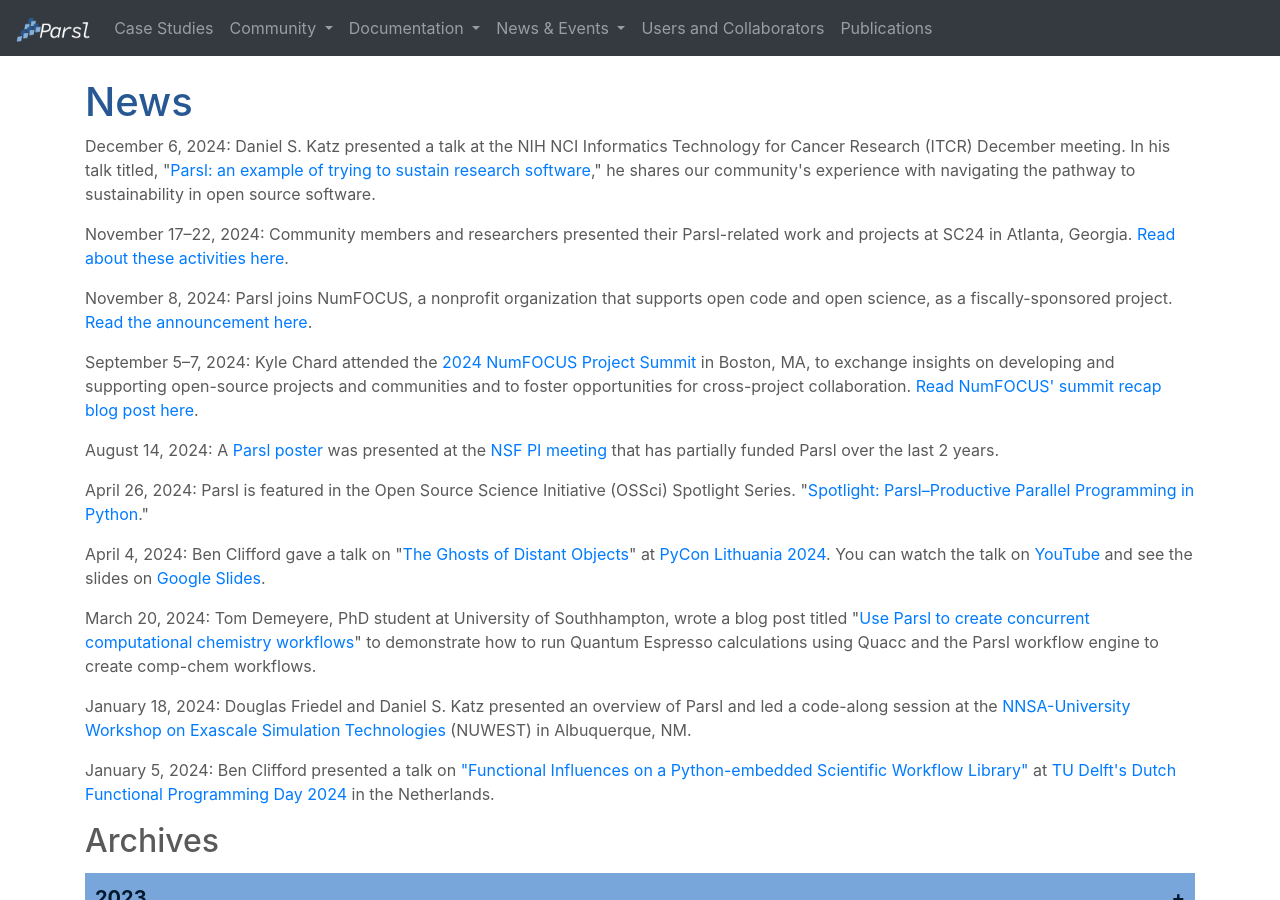
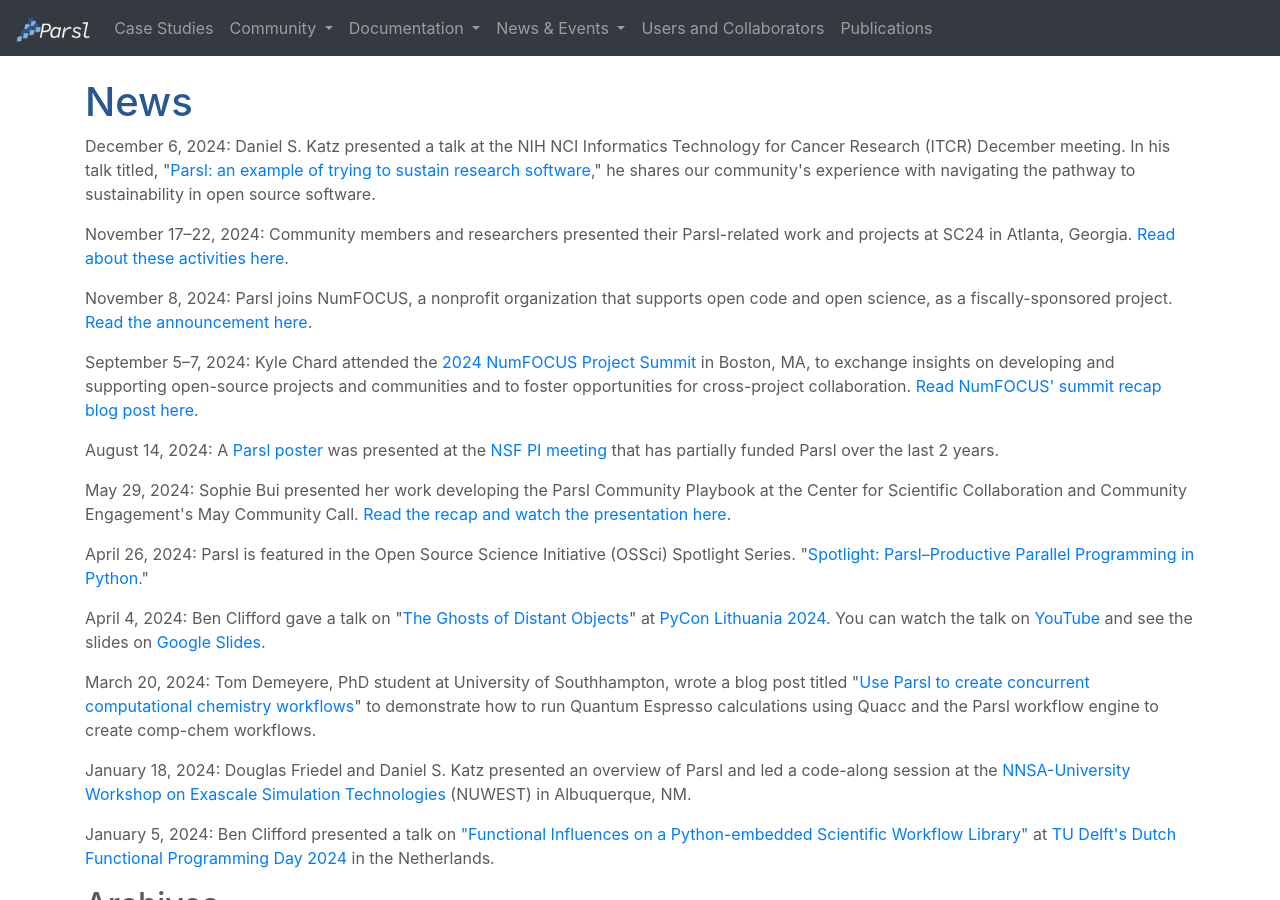
Before and after one commit to Parsl/parsl.github.io, a Jekyll site: the page built from news.html, in a window 1280 px wide and 900 px high. Built offline with Jekyll 4.4.1, drawn with Linux system fonts in a browser that asks for light colours.

Commit message:
Update news.html

```diff
--- a/news.html
+++ b/news.html
@@ -41,6 +41,11 @@
         <p><span class="name">August 14, 2024:</span>
         A <a href="https://doi.org/10.6084/m9.figshare.26661619">Parsl poster</a> was presented at the <a href="https://confmeet.github.io/ccs2024/">NSF PI meeting</a> that has partially funded Parsl over the last 2 years.
        </div>
+
+<div class="news-info">
+  <p><span class="name">May 29, 2024:</span>
+    Sophie Bui presented her work developing the Parsl Community Playbook at the Center for Scientific Collaboration and Community Engagement's May Community Call. <a href="https://www.cscce.org/2024/05/30/may-community-call-recap-the-who-what-when-where-why-and-how-of-making-a-community-playbook/" target="_blank">Read the recap and watch the presentation here</a>.</p>
+</div>
 
 <div class="news-info">
         <p><span class="name">April 26, 2024:</span>
```
